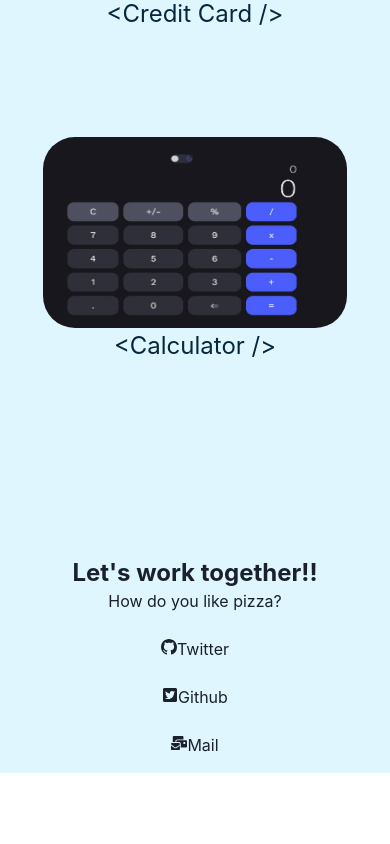
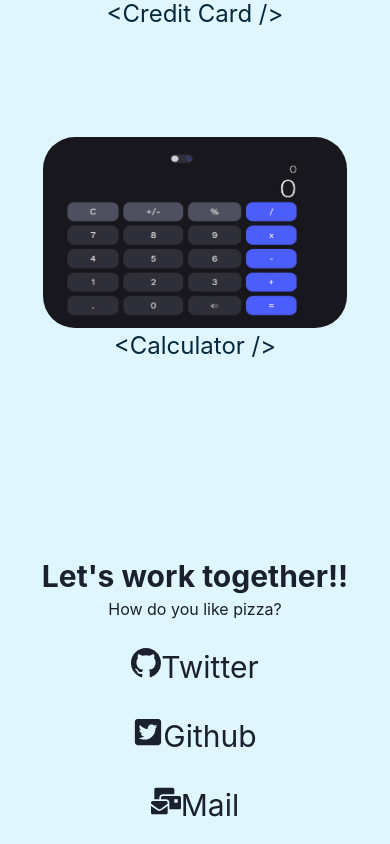
Before and after one commit to ggquicky/reactportafolio, a React (Create React App) app: page / in a window 390 px wide. Shown: the part 1772-2616 px from the top of the page. Before the commit the page ends 2545 px from the top, so only its background shows below. Built offline with nearby package versions, Linux system fonts and the light colour scheme.

Commit message:
Fix: adding responsive

```diff
--- a/src/contactme/Contactme.jsx
+++ b/src/contactme/Contactme.jsx
@@ -31,7 +31,7 @@ export default function contactMe() {
       h={{ base: "auto", md: "100vh" }}
     >
       <Flex flexDirection="column" justifyContent="center" alignItems="center">
-        <Heading fontSize={{ base: "24px", md: "36px" }} as="h3">
+        <Heading fontSize={{ base: "30px", md: "36px" }} as="h3">
           Let's work together!!
         </Heading>
         <Text fontSize={{ base: "16px", md: "24px" }}>
@@ -51,7 +51,7 @@ export default function contactMe() {
               rel="nofollow noopener noreferrer"
               href={social.action}
               target="_blank"
-              fontSize={{ base: "16px", md: "24px" }}
+              fontSize={{ base: "30px", md: "24px" }}
               _hover={{ textDecoration: "none", color: "navBar" }}
             >
               <Icon as={social.icon} />
```
